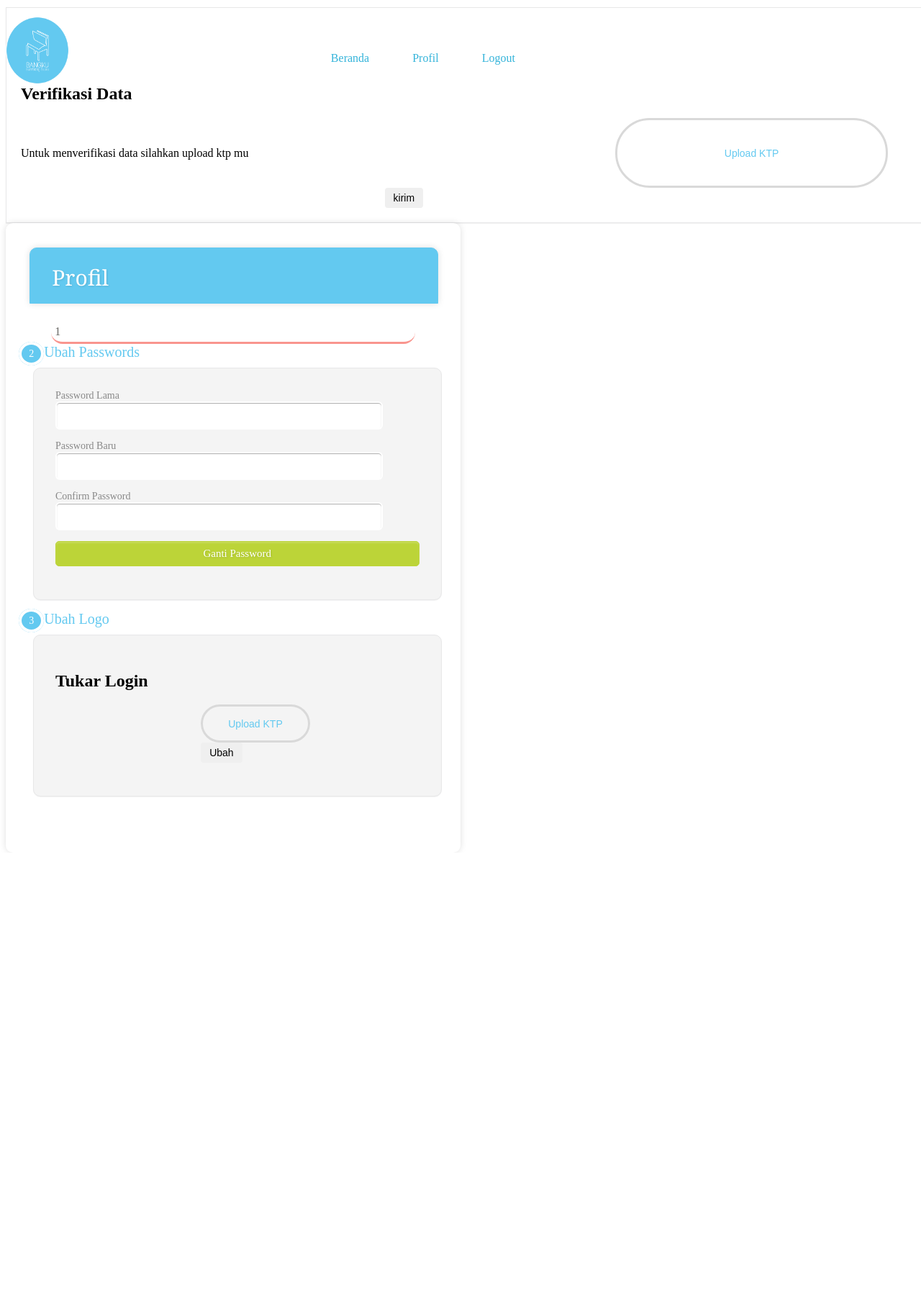
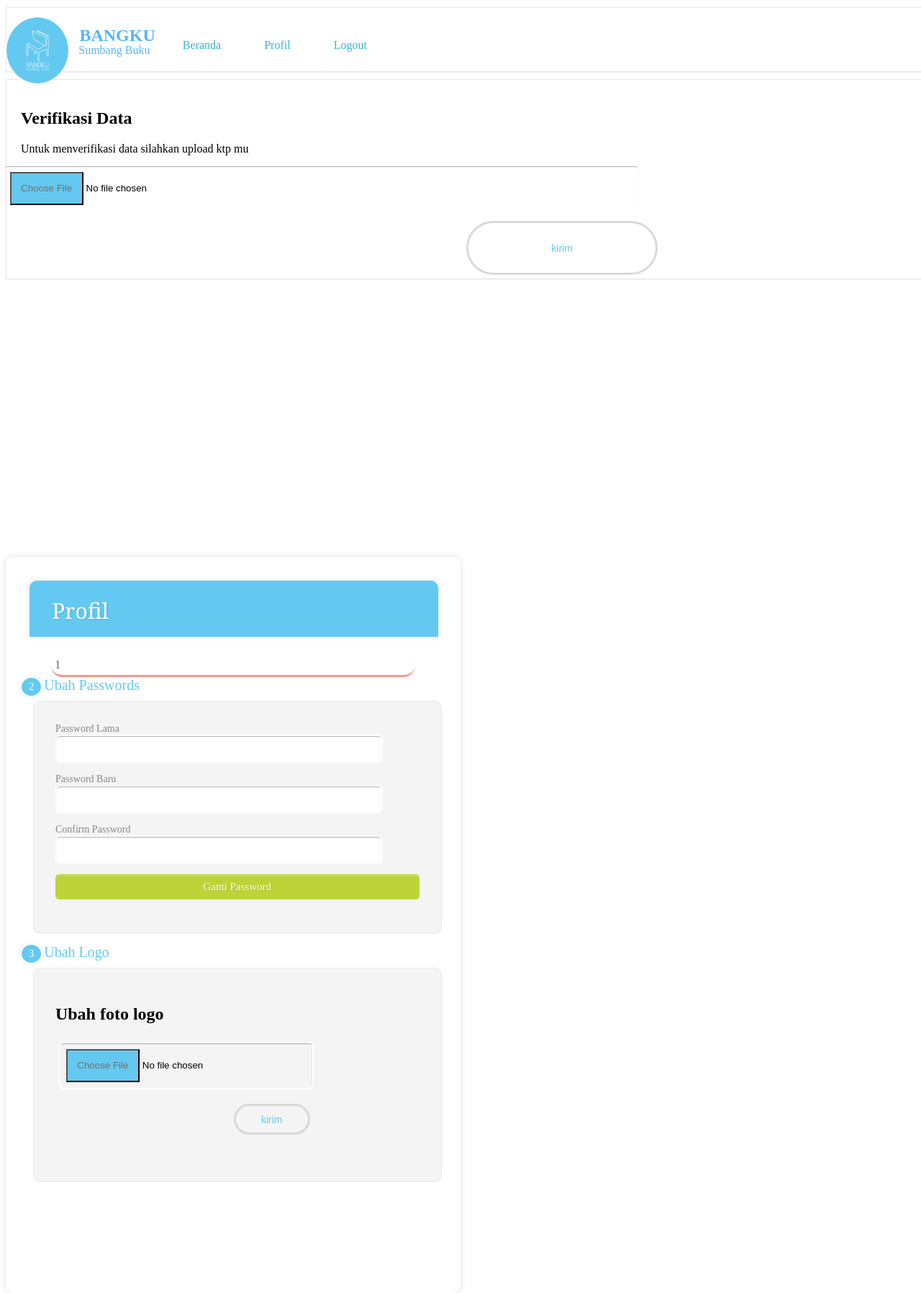
Before and after one commit to vedoalfarizi/bangku, a PHP site: page /org/profilorg.php in a window 1280 px wide; the page is wider, and only the part inside the window is pictured. Shown: that part at 72% size. Before the commit the page ends 1176 px from the top of that part, so only its background shows below. Run offline with PHP 8.4, Linux system fonts and the light colour scheme; the visitor is signed in with stand-in values (Sample User, id 1); data that the repository does not hold is empty.

Commit message:
edit  profil org

```diff
--- a/org/profilorg.php
+++ b/org/profilorg.php
@@ -13,16 +13,22 @@ include "../fungsi/koneksi.php";
 </head>
 <body>
 <!--navigasi-->
+<div>
     <nav>
         <img src="../img/logo.png">
-    <span><h3>BANGKU</h3><label class="dua">Sumbang Buku</label><br></span>
+        <span> <h1 class="label-menu">BANGKU</label></h1>
+    <label class="label-menu-dua">Sumbang Buku</label></span>
         <ul>
-        <li><a href="../org/beranda.php">Beranda</a> </li>
-        <li><a href="profilorg.php"> Profil </a></li>
+            <li><a href="beranda_umum.php">Beranda</a> </li>
+            <li><a href="profilumum.php"> Profil </a></li>
             <li><a href="../fungsi/logout.php">Logout</a></li>
         </ul>
     </nav>
+</div>
 
+<div class="kotak" style="padding: 3.5%;">
+
+</div>
 <!-- ------------------------------------------ profil -------------------------------------------------------------------------- -->
 <?php
     $id = $_SESSION['id'];
@@ -100,12 +106,15 @@ include "../fungsi/koneksi.php";
 
 
 
-            <div class="kotak">
+            <div class="kotak" style="height:30%;">
 
                 <h2>Verifikasi Data</h2>
                 <label>Untuk menverifikasi data silahkan upload ktp mu</label>
-                <button type="file" name="ktp" class="bt bt-birusoft"/>Upload KTP </button>
-                <button type="submit" name="verifikasi_ktp" class="bt bt-hijau" />kirim </button>
+                <div style="margin: 1% 10% 0% -2%; width: 70%;float: left">
+                <input type="file" name="ktp" "/>
+                </div><div style="padding: 1%; margin: 0% 0% 30% 20%; width: 70%;float: left">
+                <button type="submit" name="verifikasi_ktp" class="bt bt-birusoft" />kirim </button>
+                </div>
                 </div>
         </div>
 
@@ -154,12 +163,17 @@ include "../fungsi/koneksi.php";
 
 
             <div class="nomor"><span>3</span>Ubah Logo </div>
-            <div class="kotak">
+            <div class="kotak" style="height: 30%;">
                 <form>
-                <h2>Tukar Login</h2>
+                <h2>Ubah foto logo</h2>
+                    <div style="margin: 1% -20% 10% 1%; width: 70%;float: left">
+                        <input type="file" name="logo" />
+                    </div>
+                    <div style="padding: 1%; margin: -7% 0% 30% 20%; width: 70%;float: left">
+                        <button type="submit" name="verifikasi_logo" class="bt bt-birusoft" />kirim </button>
+                    </div>
+            </div>
 
-                <button type="file" name="ktp" class="bt bt-birusoft"/>Upload KTP </button>
-                <button type="submit" name="verifikasi_ktp" class="bt bt-hijau" />Ubah </button>
                 </form>
             </div>
 
```
Lines whose indentation alone changed are shown as unchanged.
